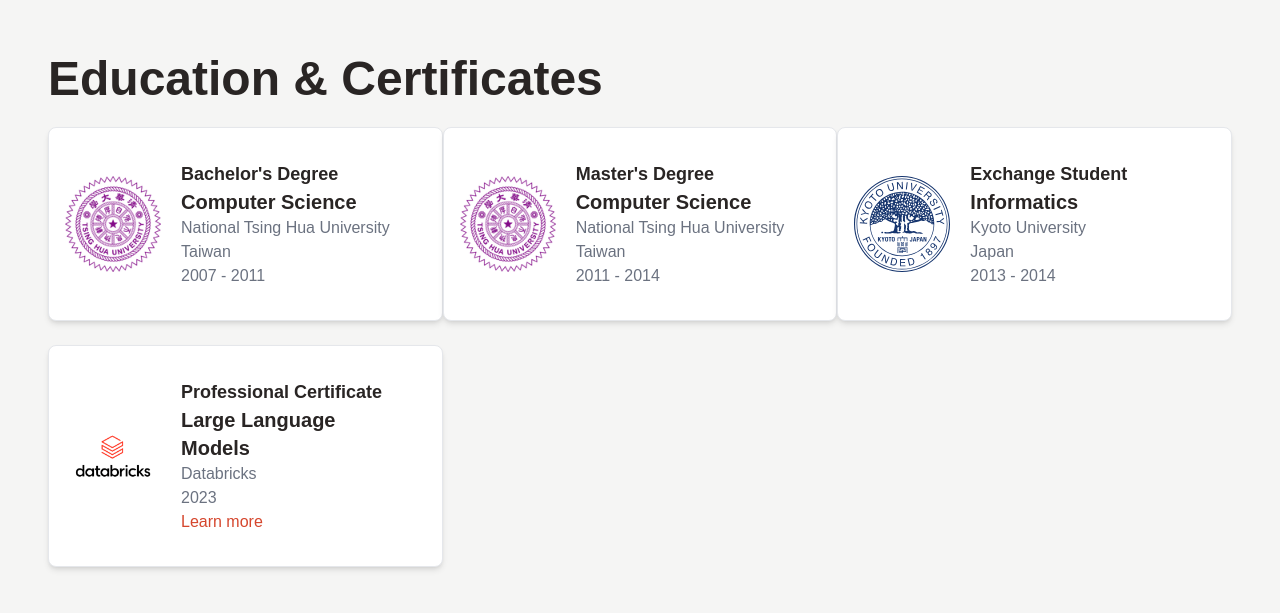
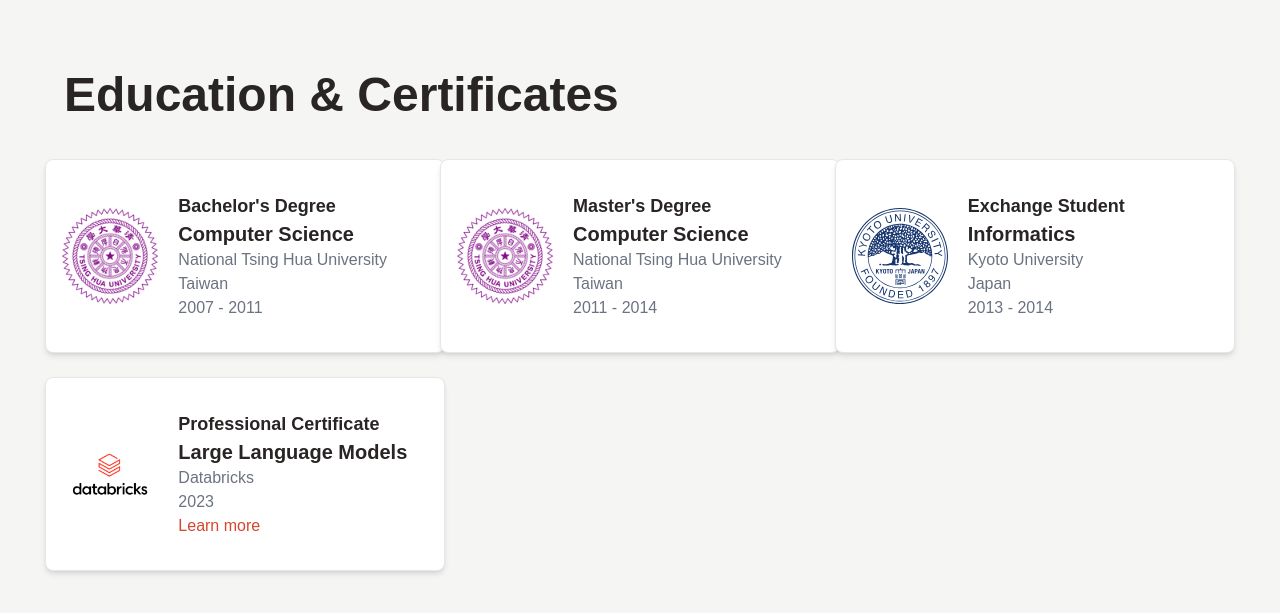
Before and after one commit to ikulan/ikulan.github.io, a React (Vite) app: page / in a window 1280 px wide. Shown: the part 1753-2366 px from the top of the page. Built offline with nearby package versions, Linux system fonts and the light colour scheme.

Commit message:
Refine Education layout
- cards should be in center
- no shrink on card width

```diff
--- a/src/components/EduCard.jsx
+++ b/src/components/EduCard.jsx
@@ -23,7 +23,7 @@ function EduCard(props) {
     <Card
       theme={customTheme}
       imgSrc={props.logo}
-      className="max-w-xs gap-1 px-4 py-2 md:py-4 lg:max-w-[25rem]"
+      className="w-80 shrink-0 gap-1 px-4 py-2 md:py-4 lg:w-[25rem]"
       horizontal
     >
       <div>
--- a/src/sections/Educations.jsx
+++ b/src/sections/Educations.jsx
@@ -40,13 +40,14 @@ const eduObjs = [
 function Educations() {
   return (
     <div id="section_edu" className="my-6 flex min-h-screen flex-col lg:mx-8">
-      <div>
+      <div className="m-4">
         <SectionHeader>Education & Certificates</SectionHeader>
       </div>
-      <div className="grid-row grid items-center gap-y-6 md:grid-cols-2 xl:grid-cols-3">
-        {/*<div className="grid auto-cols-auto grid-flow-col items-center gap-y-6">*/}
+      <div className="grid-row grid items-center justify-center gap-y-6 md:grid-cols-2 xl:grid-cols-3">
         {eduObjs.map((obj, i) => (
-          <EduCard key={i} {...obj} />
+          <div key={i} className="flex justify-center">
+            <EduCard key={i} {...obj} />
+          </div>
         ))}
       </div>
     </div>
```
